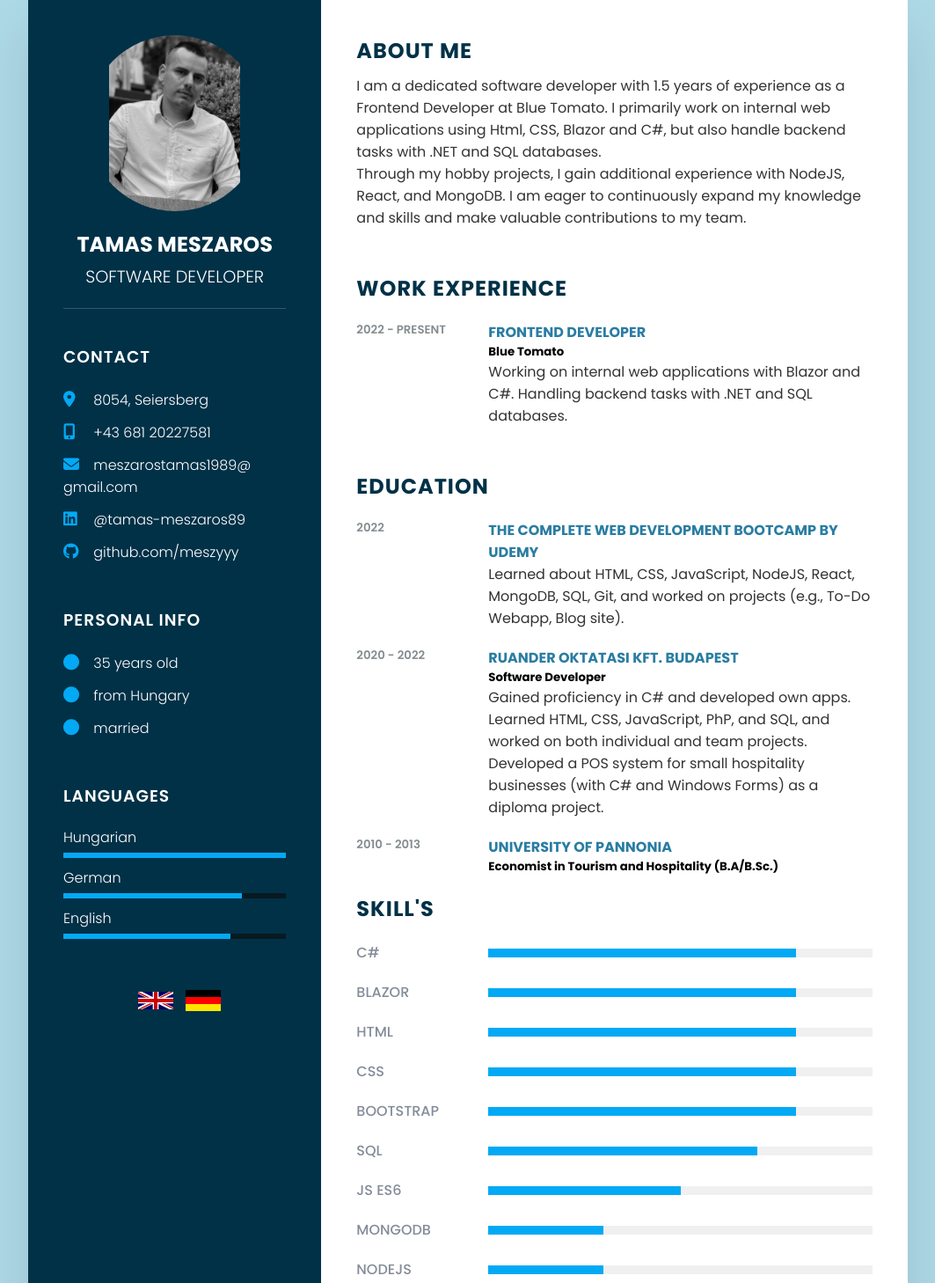
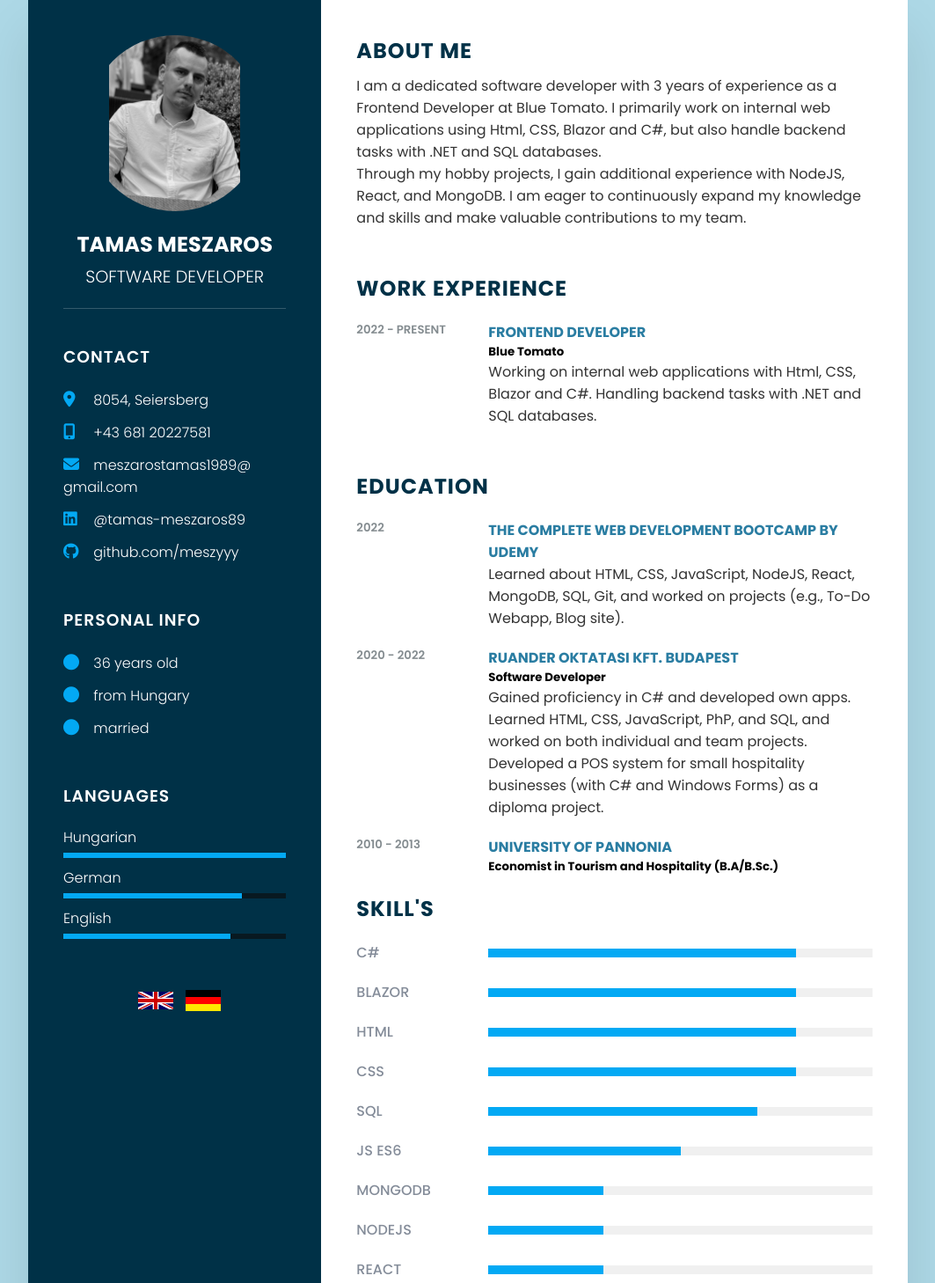
Before and after one commit to meszyyy/cv, a plain HTML site: page english.html in a window 1280 px wide. Shown: the top 1458 px of the page at 88% size, without its empty margins (108-1171 px from the left). Drawn offline with Linux system fonts and the light colour scheme.

Commit message:
Update english.html

```diff
--- a/english.html
+++ b/english.html
@@ -68,7 +68,7 @@
               <span class="icon">
                 <i class="fa-solid fa-circle"></i>
               </span>
-              <span class="text"> 35 years old </span>
+              <span class="text"> 36 years old </span>
             </li>
             <li>
               <span class="icon">
@@ -120,7 +120,7 @@
         <div class="about">
           <h2 class="title2">About Me</h2>
           <p>
-            I am a dedicated software developer with 1.5 years of experience as
+            I am a dedicated software developer with 3 years of experience as
             a Frontend Developer at Blue Tomato. I primarily work on internal
             web applications using Html, CSS, Blazor and C#, but also handle
             backend tasks with .NET and SQL databases.
@@ -139,7 +139,7 @@
               <h4>Frontend Developer</h4>
               <h5>Blue Tomato</h5>
               <p>
-                Working on internal web applications with Blazor and C#.
+                Working on internal web applications with Html, CSS, Blazor and C#.
                 Handling backend tasks with .NET and SQL databases.
               </p>
             </div>
@@ -210,12 +210,7 @@
                 <div style="width: 80%"></div>
               </div>
             </div>
-            <div class="box">
-              <h4>Bootstrap</h4>
-              <div class="percent">
-                <div style="width: 80%"></div>
-              </div>
-            </div>
+
             <div class="box">
               <h4>SQL</h4>
               <div class="percent">
```
